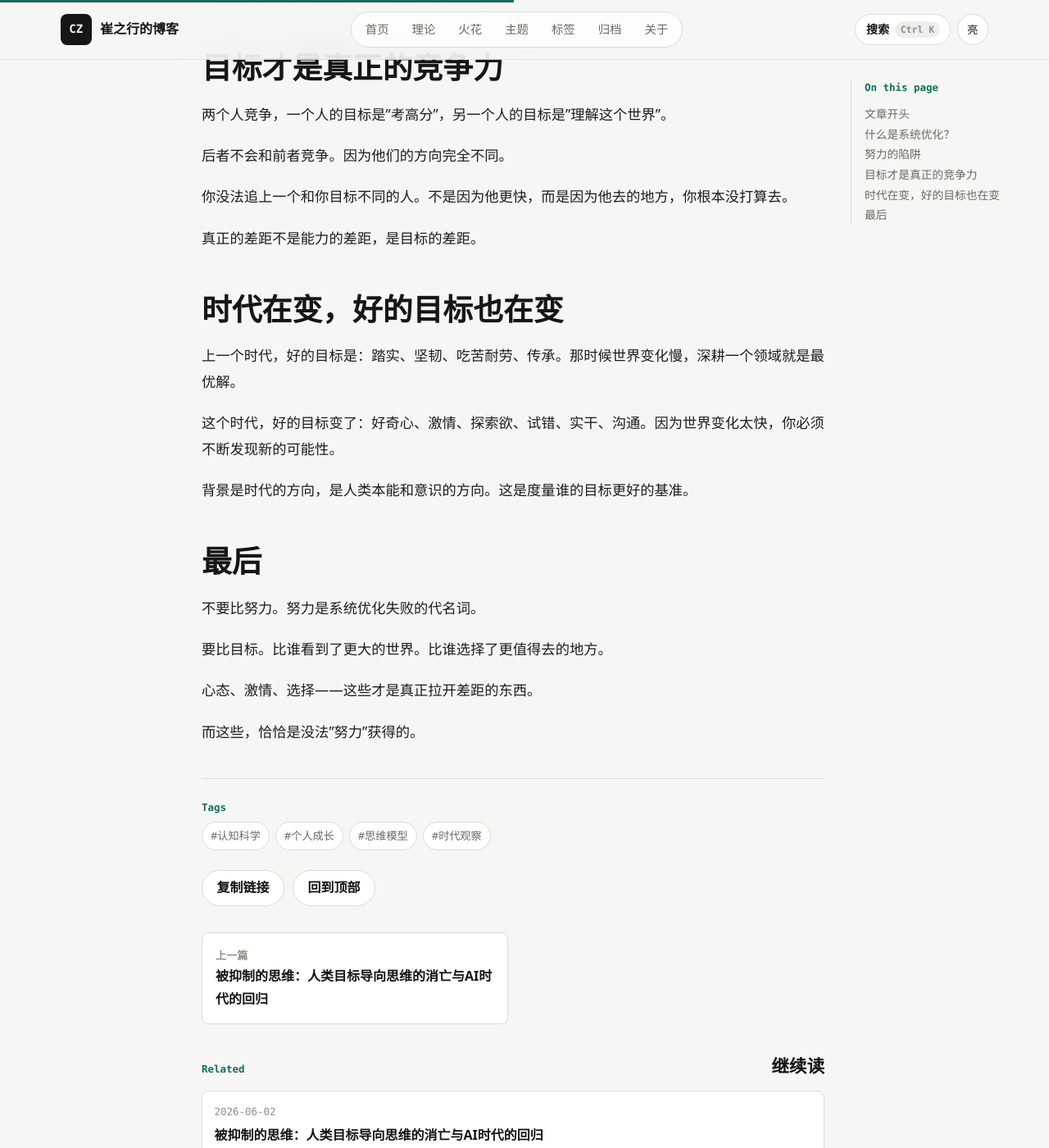
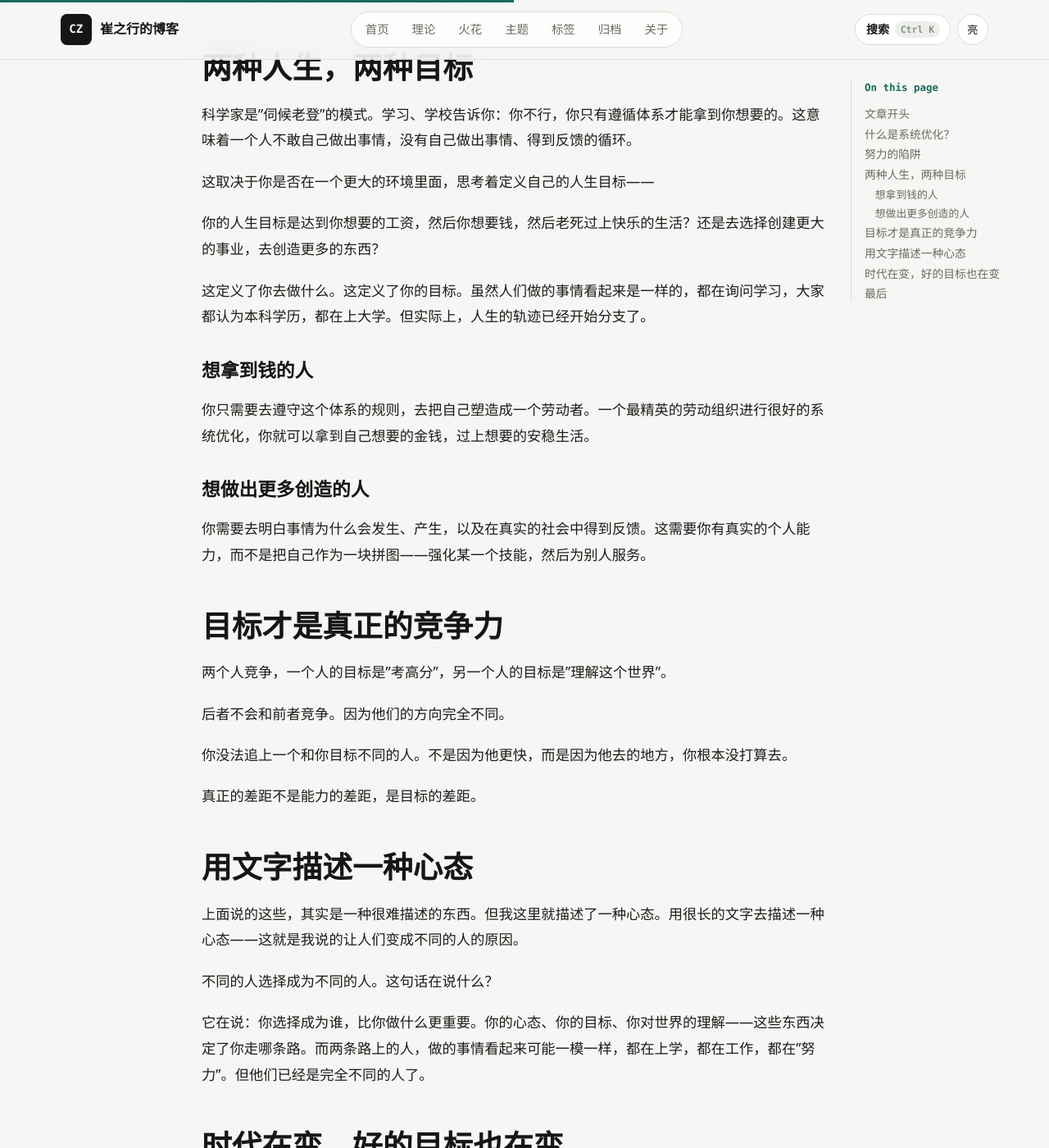
Before and after one commit to changer-changer/changer-changer.github.io, a Jekyll site: the page built from _posts/2026-06-04-system-optimization-vs-effort.md, in a window 1280 px wide and 1400 px high, scrolled down 1349 px. Shown: the whole window at 82% size. Built offline with Jekyll 4.4.1, drawn with Linux system fonts in a browser that asks for light colours; some of the changed text lies outside the part shown.

Commit message:
📝 更新: 系统优化的竞争 vs 努力的竞争（合并两段日记）

```diff
--- a/_posts/2026-06-04-system-optimization-vs-effort.md
+++ b/_posts/2026-06-04-system-optimization-vs-effort.md
@@ -34,6 +34,24 @@ tags: ["认知科学", "个人成长", "思维模型", "时代观察"]
 
 辛苦本身不创造价值。方向对了才创造价值。
 
+## 两种人生，两种目标
+
+科学家是"伺候老登"的模式。学习、学校告诉你：你不行，你只有遵循体系才能拿到你想要的。这意味着一个人不敢自己做出事情，没有自己做出事情、得到反馈的循环。
+
+这取决于你是否在一个更大的环境里面，思考着定义自己的人生目标——
+
+你的人生目标是达到你想要的工资，然后你想要钱，然后老死过上快乐的生活？还是去选择创建更大的事业，去创造更多的东西？
+
+这定义了你去做什么。这定义了你的目标。虽然人们做的事情看起来是一样的，都在询问学习，大家都认为本科学历，都在上大学。但实际上，人生的轨迹已经开始分支了。
+
+### 想拿到钱的人
+
+你只需要去遵守这个体系的规则，去把自己塑造成一个劳动者。一个最精英的劳动组织进行很好的系统优化，你就可以拿到自己想要的金钱，过上想要的安稳生活。
+
+### 想做出更多创造的人
+
+你需要去明白事情为什么会发生、产生，以及在真实的社会中得到反馈。这需要你有真实的个人能力，而不是把自己作为一块拼图——强化某一个技能，然后为别人服务。
+
 ## 目标才是真正的竞争力
 
 两个人竞争，一个人的目标是"考高分"，另一个人的目标是"理解这个世界"。
@@ -43,6 +61,14 @@ tags: ["认知科学", "个人成长", "思维模型", "时代观察"]
 你没法追上一个和你目标不同的人。不是因为他更快，而是因为他去的地方，你根本没打算去。
 
 真正的差距不是能力的差距，是目标的差距。
+
+## 用文字描述一种心态
+
+上面说的这些，其实是一种很难描述的东西。但我这里就描述了一种心态。用很长的文字去描述一种心态——这就是我说的让人们变成不同的人的原因。
+
+不同的人选择成为不同的人。这句话在说什么？
+
+它在说：你选择成为谁，比你做什么更重要。你的心态、你的目标、你对世界的理解——这些东西决定了你走哪条路。而两条路上的人，做的事情看起来可能一模一样，都在上学，都在工作，都在"努力"。但他们已经是完全不同的人了。
 
 ## 时代在变，好的目标也在变
 
```
Also changed, not shown: other parts of _posts/2026-06-04-system-optimization-vs-effort.md (+1 -1 lines).
